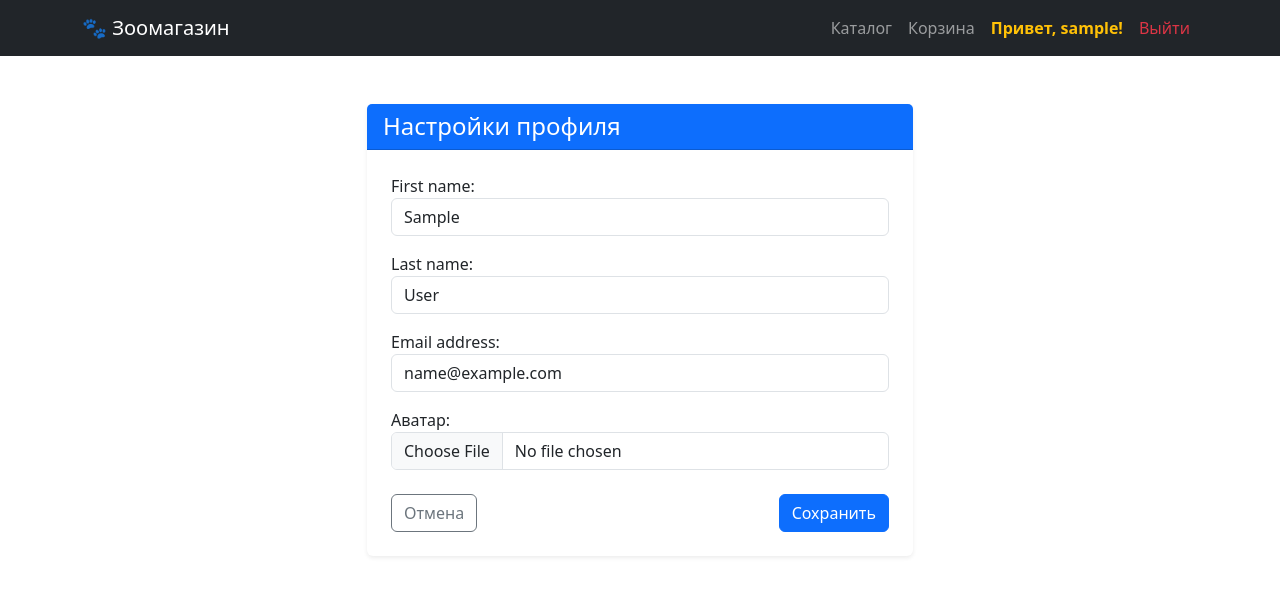
After one commit to Apehovesrame/zoomagazin, a Django app: page /profile/edit/ in a window 1280 px wide. The commit adds this page. Shown: the top 596 px of the page. Run offline with Django 5.2, Linux system fonts and the light colour scheme; the visitor is signed in with stand-in values (Sample User, id 1).

Commit message:
Добавлено редактирование профиля пользователя и загрузка аватарок

```diff
--- a/store/forms.py
+++ b/store/forms.py
@@ -45,3 +45,14 @@ class PetForm(forms.ModelForm):
             'weight': forms.NumberInput(attrs={'class': 'form-control', 'step': '0.1'}),
             'activity_level': forms.Select(attrs={'class': 'form-select'}),
         }
+
+class UserUpdateForm(forms.ModelForm):
+    class Meta:
+        model = CustomUser
+        fields = ['first_name', 'last_name', 'email', 'avatar']
+        widgets = {
+            'first_name': forms.TextInput(attrs={'class': 'form-control', 'placeholder': 'Имя'}),
+            'last_name': forms.TextInput(attrs={'class': 'form-control', 'placeholder': 'Фамилия'}),
+            'email': forms.EmailInput(attrs={'class': 'form-control', 'placeholder': 'Email'}),
+            'avatar': forms.FileInput(attrs={'class': 'form-control'}),
+        }
--- /dev/null
+++ b/store/templates/store/edit_profile.html
@@ -0,0 +1,24 @@
+{% extends 'store/base.html' %}
+{% block title %}Редактирование профиля{% endblock %}
+
+{% block content %}
+<div class="row justify-content-center mt-5">
+    <div class="col-md-6">
+        <div class="card shadow-sm border-0">
+            <div class="card-header bg-primary text-white">
+                <h4 class="mb-0">Настройки профиля</h4>
+            </div>
+            <div class="card-body p-4">
+                <form method="post" enctype="multipart/form-data">
+                    {% csrf_token %}
+                    {{ form.as_p }}
+                    <div class="d-flex justify-content-between mt-4">
+                        <a href="{% url 'store:profile' %}" class="btn btn-outline-secondary">Отмена</a>
+                        <button type="submit" class="btn btn-primary">Сохранить</button>
+                    </div>
+                </form>
+            </div>
+        </div>
+    </div>
+</div>
+{% endblock %}
--- a/store/templates/store/profile.html
+++ b/store/templates/store/profile.html
@@ -17,7 +17,7 @@
             <h4 class="fw-bold">{{ user.first_name }} {{ user.last_name }}</h4>
             <p class="text-muted mb-1">@{{ user.username }}</p>
             <p class="text-muted small">{{ user.email }}</p>
-            <a href="#" class="btn btn-outline-primary mt-3 w-100">Редактировать профиль</a>
+            <a href="{% url 'store:edit_profile' %}" class="btn btn-outline-primary mt-3 w-100">Редактировать профиль</a>
         </div>
     </div>
 
--- a/store/urls.py
+++ b/store/urls.py
@@ -12,6 +12,8 @@ urlpatterns = [
     # Регистрация и Личный кабинет
     path('register/', views.register, name='register'),
     path('profile/', views.profile, name='profile'),
+
+    path('profile/edit/', views.edit_profile, name='edit_profile'),
 
     path('checkout/', views.order_create, name='order_create'),
 
--- a/store/views.py
+++ b/store/views.py
@@ -98,6 +98,21 @@ def profile(request):
     }
     return render(request, 'store/profile.html', context)
 
+
+@login_required
+def edit_profile(request):
+    """Редактирование личных данных пользователя"""
+    if request.method == 'POST':
+        # Передаем request.FILES для загрузки аватарки!
+        form = UserUpdateForm(request.POST, request.FILES, instance=request.user)
+        if form.is_valid():
+            form.save()
+            return redirect('store:profile')
+    else:
+        # Предзаполняем форму текущими данными
+        form = UserUpdateForm(instance=request.user)
+
+    return render(request, 'store/edit_profile.html', {'form': form})
 
 def add_to_cart(request, product_id):
     """Добавление товара в корзину (с учетом указанного количества)"""
```
